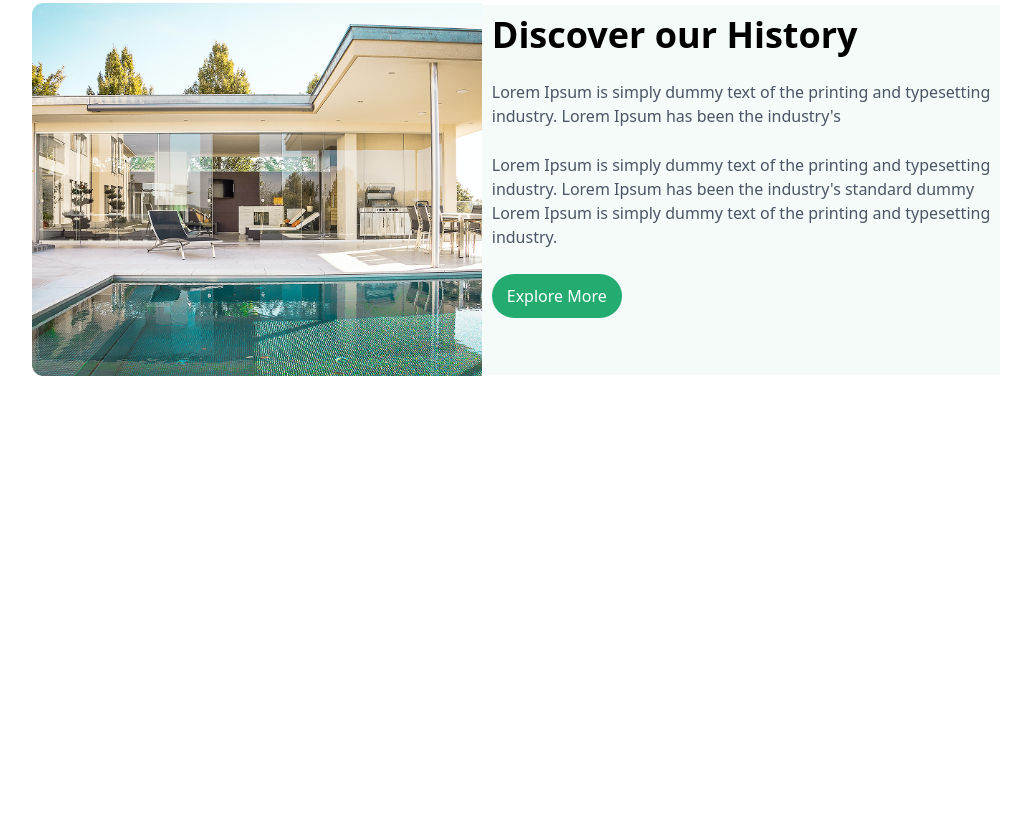
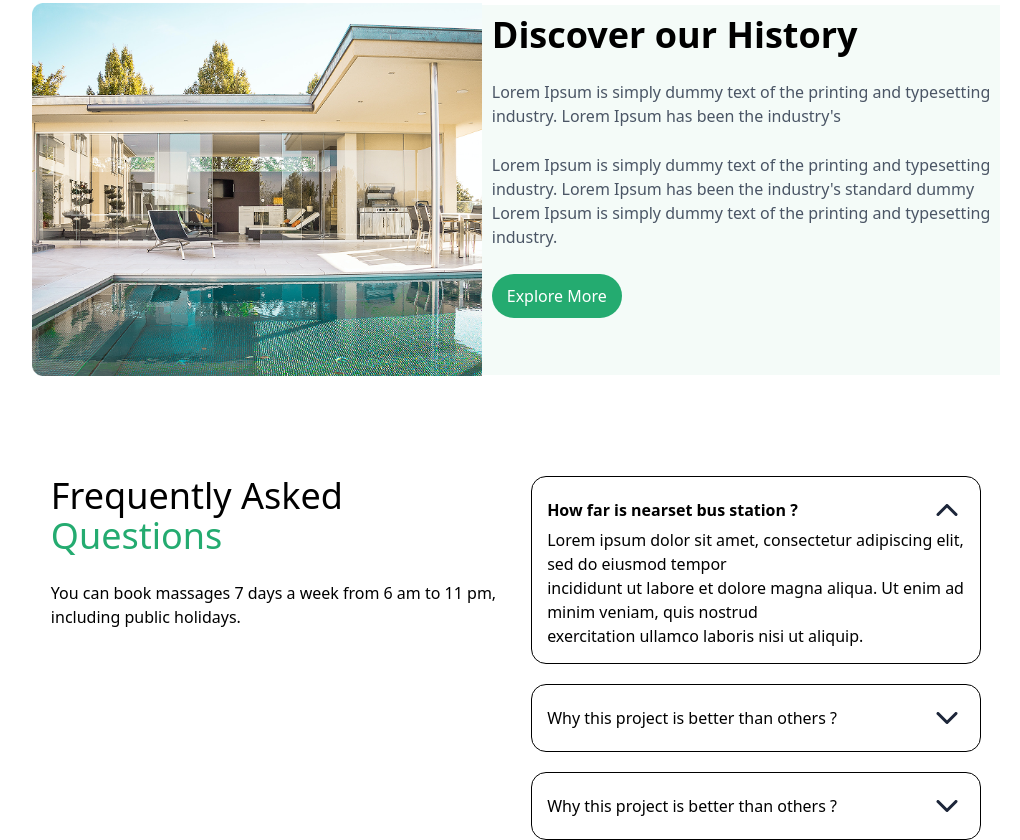
Before and after one commit to JurabekSayfiddinov/hotel-project, a website: page src/index2.html in a window 1280 px wide. Shown: the part 1325-2165 px from the top of the page, without its empty margins (124-1144 px from the left). Before the commit the page ends 1701 px from the top, so only its background shows below. Drawn offline with Linux system fonts and the light colour scheme; files whose address does not match are found by name.

Commit message:
section - FAQ

```diff
--- a/src/index2.html
+++ b/src/index2.html
@@ -95,6 +95,33 @@
                     <p class="text-center w-[130px] p-[10px] bg-[#24AB70] text-white rounded-[25px]">Explore More</p>
                 </div>
             </section>
+            <section class="max-w-300 m-auto mt-[100px] flex justify-center gap-[35px] lg:flex-row flex-col">
+                <div class="flex flex-col gap-[25px]">
+                       <p class="text-4xl">Frequently Asked <br> <span class="text-[#24AB70]">Questions</span></p>
+                <p>You can book massages 7 days a week from 6 am to 11 pm, <br> including public holidays.</p>
+                </div>
+                <div class="flex flex-col gap-[20px]">
+                    <div class="lg:w-[450px] p-[15px] rounded-[15px] border-black border-[0.5px]">
+                        <div class="flex justify-between items-center">
+                            <p class="font-bold ">How far is nearset bus station ?</p>
+                            <img src="./images2/Group 10878.png" alt="">
+                        </div>
+                        <p>Lorem ipsum dolor sit amet, consectetur adipiscing elit, sed do eiusmod tempor <br> incididunt ut labore et dolore magna aliqua. Ut enim ad minim veniam, quis nostrud <br> exercitation ullamco laboris nisi ut aliquip.</p>
+                    </div>
+                    <div class="lg:w-[450px] p-[15px] rounded-[15px] border-black border-[0.5px]">
+                        <div class="flex justify-between items-center">
+                            <p >Why this project is better than others ?</p>
+                            <img src="./images2/Group 10872.png" alt="">
+                        </div>
+                    </div>
+                    <div class="lg:w-[450px] p-[15px] rounded-[15px] border-black border-[0.5px]">
+                        <div class="flex justify-between items-center">
+                            <p>Why this project is better than others ?</p>
+                            <img src="./images2/Group 10872.png" alt="">
+                        </div>
+                    </div>
+                </div>
+            </section>
         </main>
 </body>
 </html>
```
Also changed, not shown: src/images2/Group 10872.png (added), src/images2/Group 10878.png (added), src/output.css.
